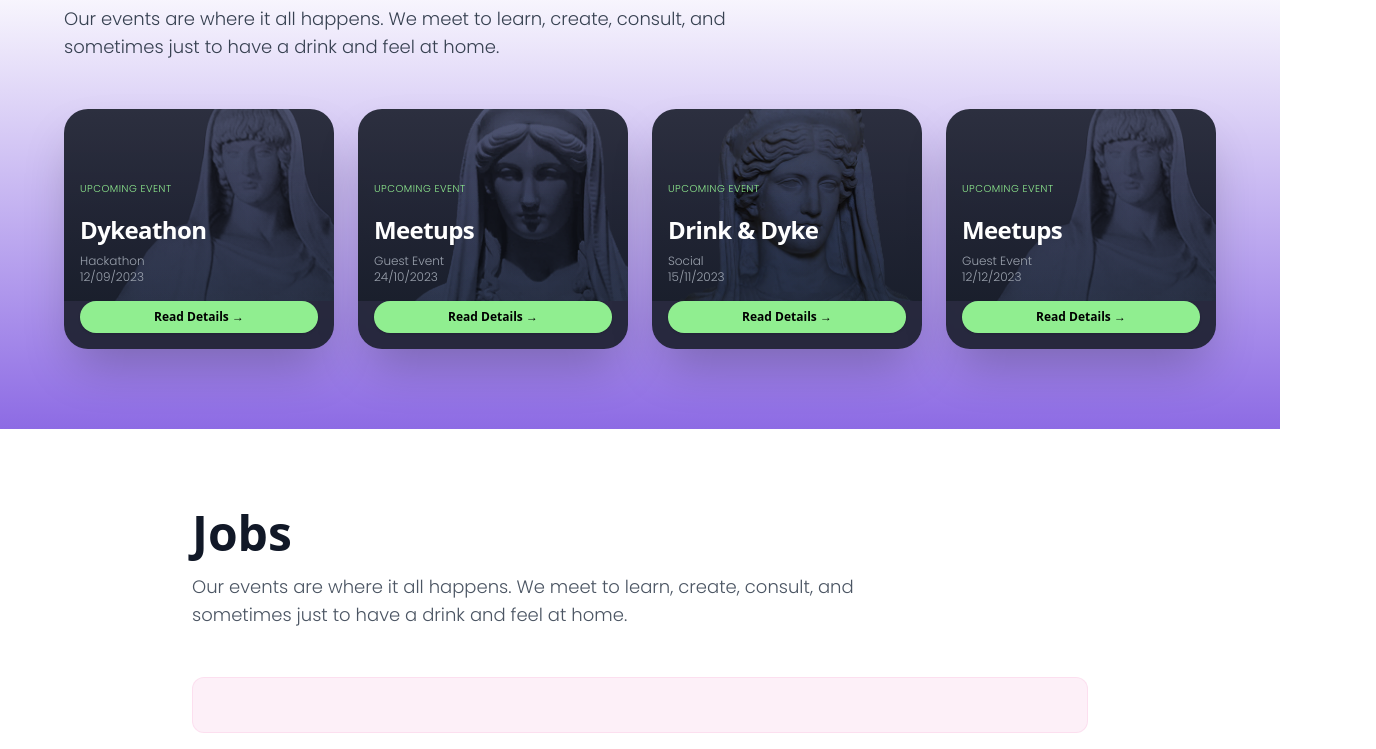
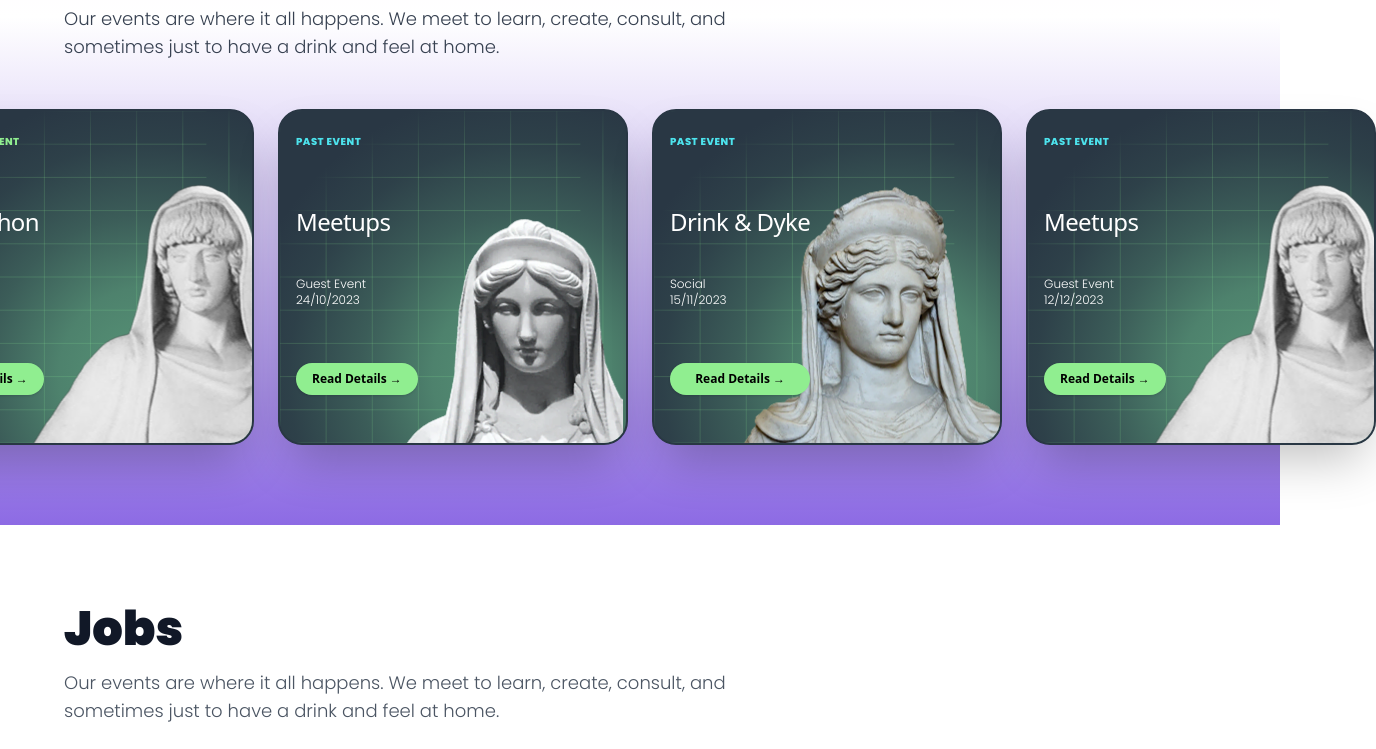
Before and after one commit to amitrahav/dykeswhotech-il, a React (Vite) app: page / in a window 1280 px wide. Shown: the part 1340-2089 px from the top of the page, 1376 px wide, since content can reach past the window. Built offline with nearby package versions, Linux system fonts and the light colour scheme.

Commit message:
feat: Implement animated notebook grid and image glow effects on event cards, and refine component styling.

```diff
--- a/src/components/Events.tsx
+++ b/src/components/Events.tsx
@@ -6,39 +6,124 @@ import demeter from "../assets/Demeter.png";
 
 const eventImages = [hestia1, hestia2, demeter, hestia1];
 
+// Animated notebook grid lines component
+const NotebookGrid = ({ delay = 0 }: { delay?: number }) => {
+    const squareSize = 40; // Size of each square in the grid
+    const width = 300;
+    const height = 400;
+
+    // Calculate number of lines needed to cover full card
+    const horizontalLines = Math.ceil(height / squareSize) + 1;
+    const verticalLines = Math.ceil(width / squareSize) + 1;
+
+    return (
+        <svg
+            className="absolute inset-0 w-full h-full pointer-events-none"
+            style={{ zIndex: 0 }}
+            viewBox={`0 0 ${width} ${height}`}
+            preserveAspectRatio="none"
+            fill="none"
+            xmlns="http://www.w3.org/2000/svg"
+        >
+            {/* Horizontal lines */}
+            {Array.from({ length: horizontalLines }).map((_, i) => {
+                const y = i * squareSize;
+                const lineLength = width;
+                return (
+                    <line
+                        key={`h-${i}`}
+                        x1="0"
+                        y1={y}
+                        x2={width}
+                        y2={y}
+                        stroke="rgba(144, 238, 144, 0.2)"
+                        strokeWidth="0.9"
+                        strokeLinecap="round"
+                        vectorEffect="non-scaling-stroke"
+                        style={{
+                            strokeDasharray: lineLength,
+                            strokeDashoffset: lineLength,
+                            animation: `drawLine 1.5s ease-out ${delay + i * 0.08}s forwards`
+                        }}
+                    />
+                );
+            })}
+
+            {/* Vertical lines */}
+            {Array.from({ length: verticalLines }).map((_, i) => {
+                const x = i * squareSize;
+                const lineLength = height;
+                return (
+                    <line
+                        key={`v-${i}`}
+                        x1={x}
+                        y1="0"
+                        x2={x}
+                        y2={height}
+                        stroke="rgba(144, 238, 144, 0.2)"
+                        strokeWidth="0.9"
+                        strokeLinecap="round"
+                        vectorEffect="non-scaling-stroke"
+                        style={{
+                            strokeDasharray: lineLength,
+                            strokeDashoffset: lineLength,
+                            animation: `drawLine 1.5s ease-out ${delay + i * 0.08}s forwards`
+                        }}
+                    />
+                );
+            })}
+        </svg>
+    );
+};
+
 export function Events() {
     const events = [
-        { title: "Dykeathon", date: "12/09/2023", type: "Hackathon", image: eventImages[0] },
-        { title: "Meetups", date: "24/10/2023", type: "Guest Event", image: eventImages[1] },
-        { title: "Drink & Dyke", date: "15/11/2023", type: "Social", image: eventImages[2] },
-        { title: "Meetups", date: "12/12/2023", type: "Guest Event", image: eventImages[3] },
+        { title: "Dykeathon", date: "12/09/2023", type: "Hackathon", image: eventImages[0], status: "Upcoming" },
+        { title: "Meetups", date: "24/10/2023", type: "Guest Event", image: eventImages[1], status: "Past" },
+        { title: "Drink & Dyke", date: "15/11/2023", type: "Social", image: eventImages[2], status: "Past" },
+        { title: "Meetups", date: "12/12/2023", type: "Guest Event", image: eventImages[3], status: "Past" },
     ];
 
     return (
         <section className="py-20 px-4">
+            <style>{`
+                @keyframes drawLine {
+                    to {
+                        stroke-dashoffset: 0;
+                    }
+                }
+            `}</style>
             <div className="max-w-6xl mx-auto">
                 <h2 className="text-5xl font-extrabold mb-4 text-gray-900" style={{ fontFamily: 'Poppins, sans-serif', fontWeight: 900 }}>Events & Spaces</h2>
                 <p className="max-w-2xl text-gray-700 mb-12 text-lg" style={{ fontFamily: 'Poppins, sans-serif', fontWeight: 300 }}>
                     Our events are where it all happens. We meet to learn, create, consult, and sometimes just to have a drink and feel at home.
                 </p>
 
-                <div className="grid grid-cols-1 md:grid-cols-2 lg:grid-cols-4 gap-6">
+                <div className="grid grid-cols-1 md:grid-cols-2 lg:grid-cols-4 gap-6 ml-[-10rem] mr-[-10rem]">
                     {events.map((event, index) => (
-                        <Card key={index} className="bg-[#1A1F2C]/90 text-white border-0 overflow-hidden shadow-2xl hover:scale-105 transition-all duration-300 rounded-3xl">
-                            <div className="h-48 bg-gradient-to-b from-transparent to-[#1A1F2C] relative p-4 pb-0">
-                                <div className="absolute inset-0">
-                                    <img src={event.image} alt={event.title} className="w-full h-full object-cover opacity-80 mix-blend-overlay" />
-                                </div>
-                                <div className="relative z-10 flex flex-col h-full justify-end">
-                                    <p className="text-[10px] uppercase tracking-wider text-[#90EE90] mb-1">Upcoming Event</p>
-                                    <CardTitle className="text-2xl font-bold leading-tight mb-2">{event.title}</CardTitle>
-                                    <p className="text-xs text-gray-400 mb-4">{event.type} <br /> {event.date}</p>
+                        <Card key={index} className="bg-[#293744] border-2 border-[#293744] text-white overflow-hidden shadow-2xl hover:scale-105 transition-all duration-300 rounded-3xl relative"
+                        >
+                            {/* Animated notebook grid - lowest z-index */}
+                            <NotebookGrid delay={index * 0.3} />
+
+                            <div className="relative h-full w-full"
+                                style={{
+                                    background: 'radial-gradient(circle at 70% 80%, rgba(133, 242, 170, 0.5) 0%, rgba(133, 242, 170, 0.4) 25%, rgba(133, 242, 170, 0.2) 45%, rgba(133, 242, 170, 0.05) 65%, #293744 80%)'
+                                }}
+                            >
+                                <div className="image-glow-wrap absolute translate-x-[30%] translate-y-[20%]">
+                                    <img src={event.image} alt={event.title} className="h-full object-cover" />
                                 </div>
                             </div>
-                            <CardFooter className="p-4 pt-0">
-                                <Button className="w-full rounded-full bg-[#90EE90] hover:bg-[#7CDC7C] text-black font-bold text-xs h-8">
-                                    Read Details &rarr;
-                                </Button>
+                            <CardFooter className="px-4 py-2 absolute bottom-0 h-full" style={{ zIndex: 1 }}>
+                                <div className="flex flex-col h-full justify-between">
+                                    <p className="text-[10px] uppercase tracking-wider mb-1" style={{ fontFamily: 'Poppins, sans-serif', fontWeight: 800, color: event.status === "Upcoming" ? "#90EE90" : "#4DE3ED" }}>{event.status} Event</p>
+                                    <CardTitle className="text-2xl font-normal leading-tight ">{event.title}</CardTitle>
+                                    <p className="text-xs  mb-4">{event.type} <br /> {event.date}</p>
+                                    <Button className="rounded-full bg-[#90EE90] hover:bg-[#7CDC7C] text-black font-bold text-xs h-8 mb-10">
+                                        Read Details &rarr;
+                                    </Button>
+                                </div>
                             </CardFooter>
                         </Card>
                     ))}
--- a/src/components/Jobs.tsx
+++ b/src/components/Jobs.tsx
@@ -3,9 +3,9 @@ import { Button } from "./ui/button";
 export function Jobs() {
     return (
         <section className="py-20 px-4 bg-white">
-            <div className="max-w-4xl mx-auto text-center md:text-left">
-                <h2 className="text-5xl font-extrabold mb-4 text-gray-900">Jobs</h2>
-                <p className="max-w-2xl text-gray-600 mb-12 text-lg">
+            <div className="max-w-6xl mx-auto text-center md:text-left">
+                <h2 className="text-5xl font-extrabold mb-4 text-gray-900" style={{ fontFamily: 'Poppins, sans-serif', fontWeight: 900 }}>Jobs</h2>
+                <p className="max-w-2xl text-gray-600 mb-12 text-lg" style={{ fontFamily: 'Poppins, sans-serif', fontWeight: 300 }}>
                     Our events are where it all happens. We meet to learn, create, consult, and sometimes just to have a drink and feel at home.
                 </p>
 
--- a/src/index.css
+++ b/src/index.css
@@ -114,3 +114,55 @@
 .bg-pink-white-purple {
   background: linear-gradient(180deg, #FFE0F5 0%, #FFFFFF 50%, #8D6BE4 100%);
 }
+
+.image-glow-wrap {
+  position: relative;
+  display: inline-block;
+  overflow: hidden;
+  background: transparent;
+}
+
+.glow-bg {
+  position: absolute;
+  inset: 0;
+  width: 120%;
+  height: 120%;
+  left: -10%;
+  /* shift glow */
+  top: -20%;
+
+  /* background: radial-gradient(circle at 60% 40%,
+      #85F2AA 0%,
+      rgba(133, 242, 170, 0.9) 40%,
+      rgba(133, 242, 170, 0.4) 70%,
+      transparent 100%); */
+  background: radial-gradient(circle at 30% 30%,
+      rgba(133, 242, 170, 0.95) 0%,
+      rgba(133, 242, 170, 0.75) 25%,
+      rgba(133, 242, 170, 0.45) 45%,
+      rgba(133, 242, 170, 0.15) 65%,
+      transparent 70%);
+  filter: blur(166px);
+
+  border-radius: 50%;
+
+  z-index: 0;
+
+}
+
+/*
+.image-glow-wrap::before {
+  content: "";
+  position: absolute;
+  inset: -40%;
+  /* controls glow spread */
+/* background: #85F2AA;
+  filter: blur(236.57455444335938px);
+  z-index: -1;
+  border-radius: 50%;
+} */
+
+.image-glow-wrap img {
+  position: relative;
+  z-index: 1;
+}
```
